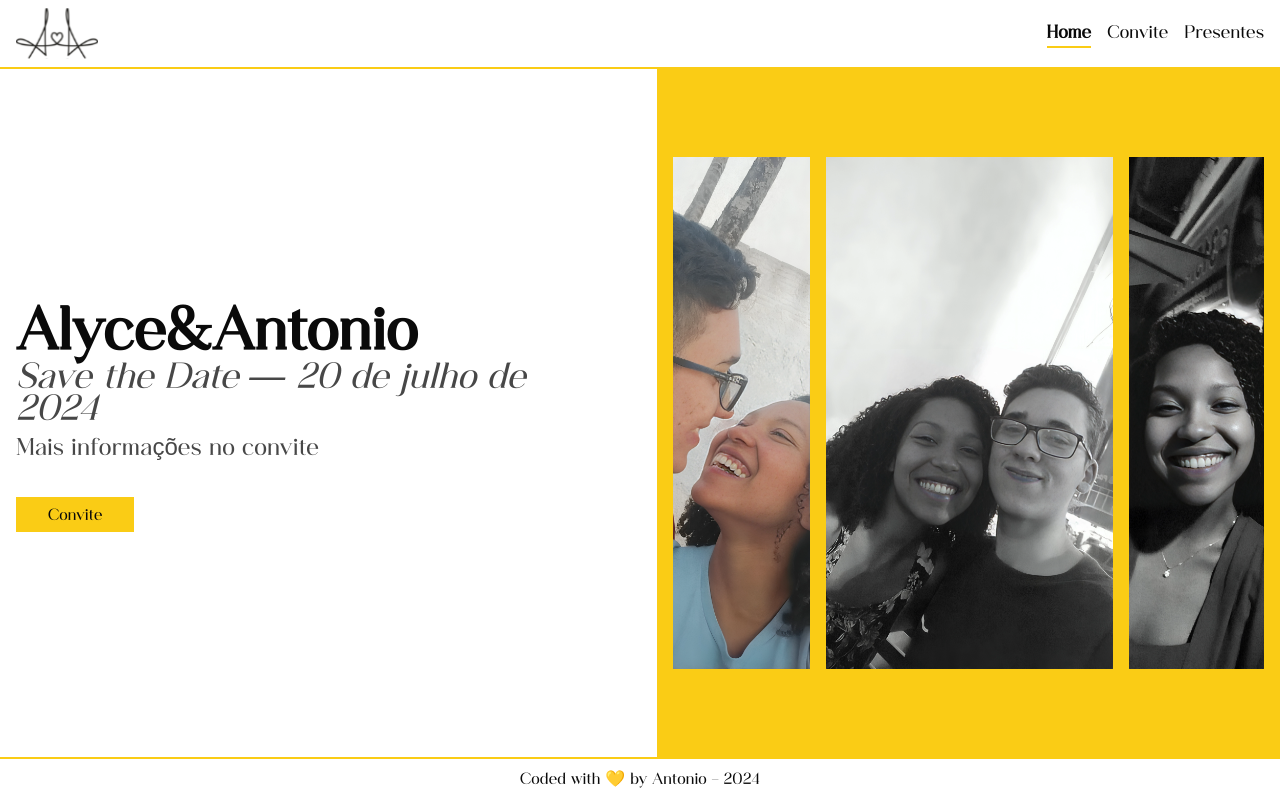
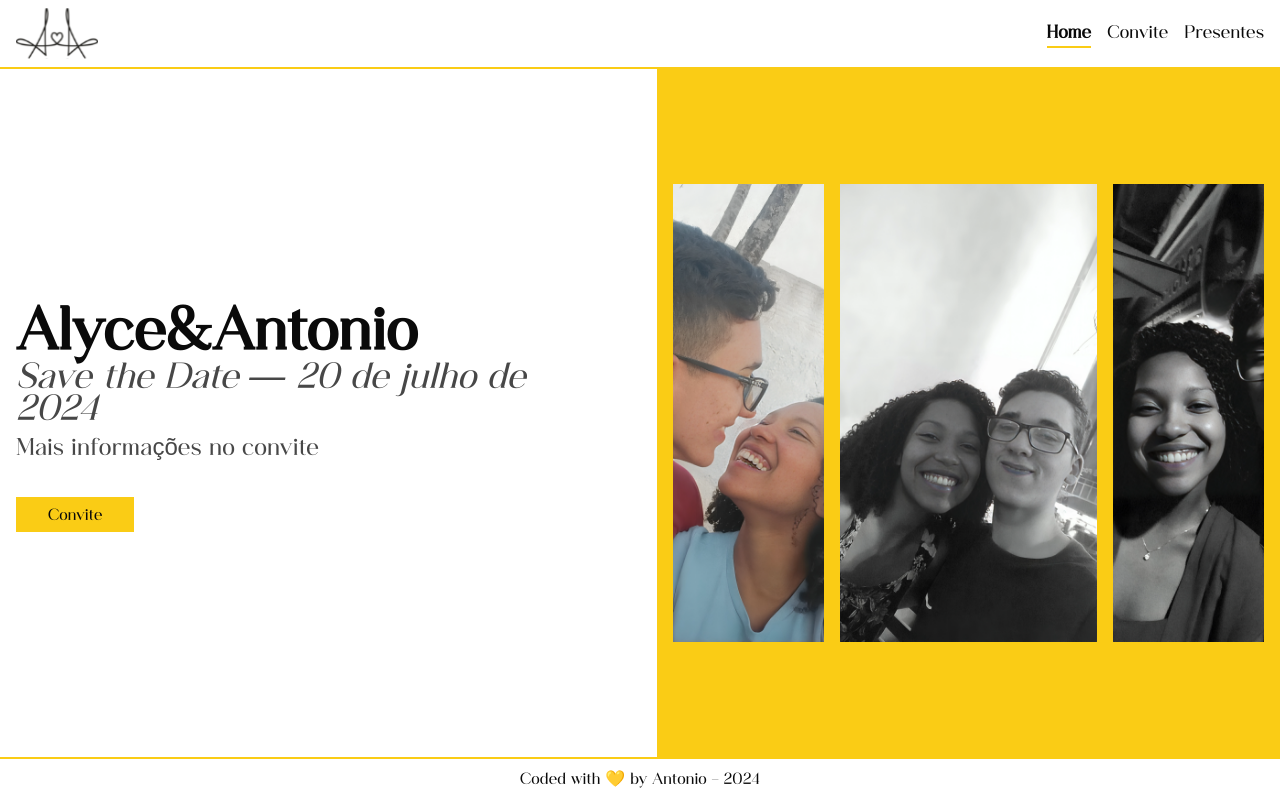
Before and after one commit to Antoni0o/alyce-antonio, a Next.js app: page / in a window 1280 px wide. Built offline with nearby package versions, Linux system fonts and the light colour scheme.

Commit message:
adjust basis

```diff
--- a/src/components/photos-carousel/index.tsx
+++ b/src/components/photos-carousel/index.tsx
@@ -35,17 +35,17 @@ export default function PhotosCarousel() {
         setApi={setApi}
       >
         <CarouselContent className="carousel-content">
-          <CarouselItem className="basis-5/6 md:basis-1/2">
-            <Image className="image" src='/carousel-1.png' width={420} height={900} alt="Foto de Alyce e Antonio juntos" />
+          <CarouselItem className="basis-5/6 md:basis-[45%]">
+            <Image className="image" src='/carousel-1.png' width={900} height={900} alt="Foto de Alyce e Antonio juntos" />
           </CarouselItem>
-          <CarouselItem className="basis-5/6 md:basis-1/2">
-            <Image className="image" src='/carousel-2.png' width={420} height={900} alt="Foto de Alyce e Antonio juntos" />
+          <CarouselItem className="basis-5/6 md:basis-[45%]">
+            <Image className="image" src='/carousel-2.png' width={900} height={900} alt="Foto de Alyce e Antonio juntos" />
           </CarouselItem>
-          <CarouselItem className="basis-5/6 md:basis-1/2">
-            <Image className="image" src='/carousel-3.png' width={420} height={900} alt="Foto de Alyce e Antonio juntos" />
+          <CarouselItem className="basis-5/6 md:basis-[45%]">
+            <Image className="image" src='/carousel-3.png' width={900} height={900} alt="Foto de Alyce e Antonio juntos" />
           </CarouselItem>
-          <CarouselItem className="basis-5/6 md:basis-1/2">
-            <Image className="image" src='/carousel-4.png' width={420} height={900} alt="Foto de Alyce e Antonio juntos" />
+          <CarouselItem className="basis-5/6 md:basis-[45%]">
+            <Image className="image" src='/carousel-4.png' width={900} height={900} alt="Foto de Alyce e Antonio juntos" />
           </CarouselItem>
         </CarouselContent>
         <div className="step-buttons">
```
